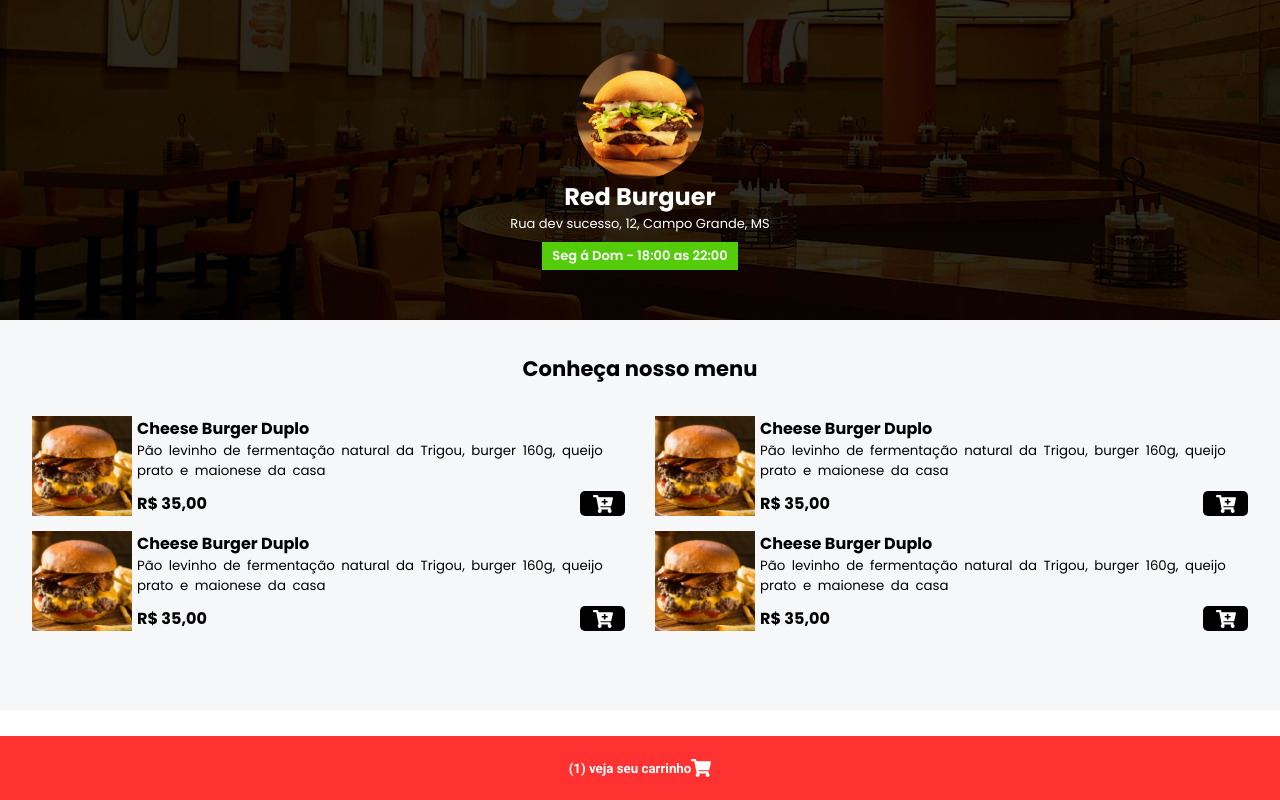
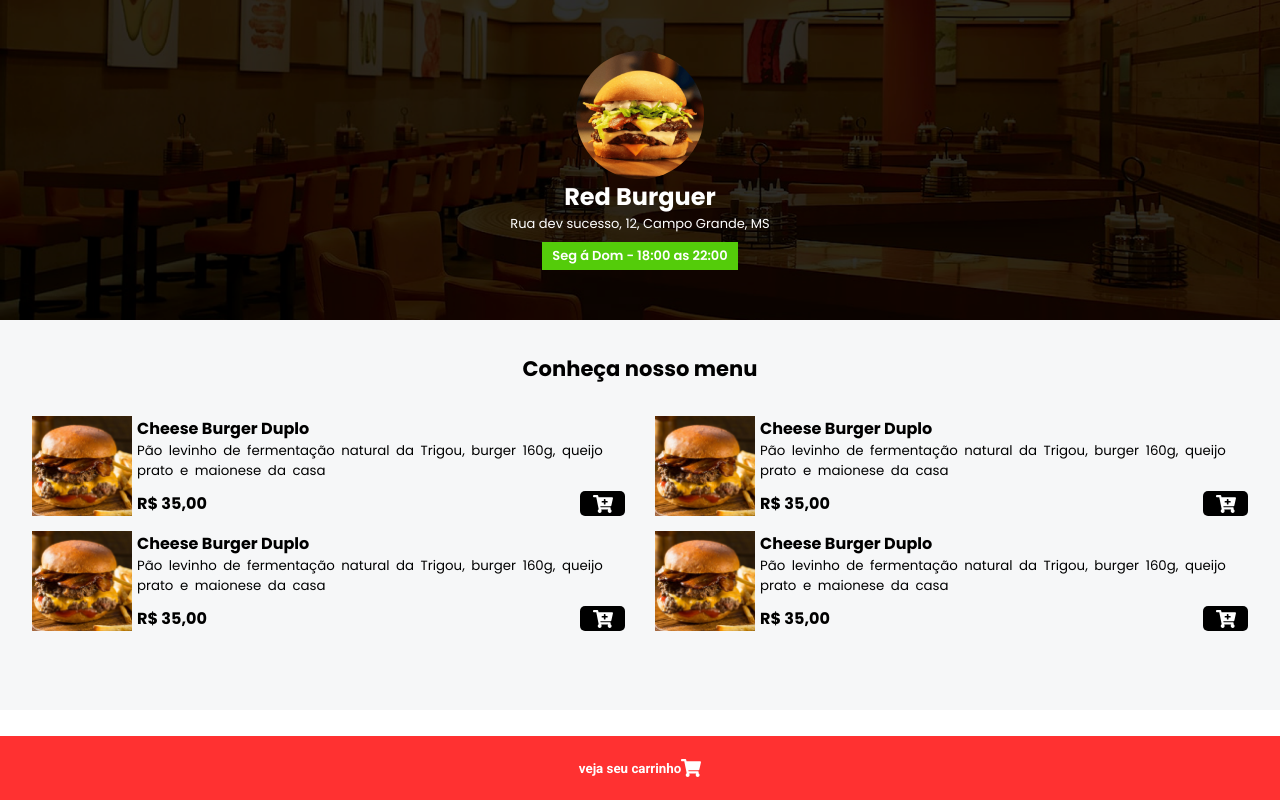
Before and after one commit to LucianoSilva-Dev/cardapio_hamburgueria, a React (Create React App) app in the folder projeto/: page / in a window 1280 px wide. Built offline with nearby package versions, Linux system fonts and the light colour scheme.

Commit message:
Retirado '(1) ' do texto do button

```diff
--- a/projeto/src/components/CartFooter.js
+++ b/projeto/src/components/CartFooter.js
@@ -4,7 +4,7 @@ import Styles from './CartFooter.module.css';
 function CartFooter({clickHandler}){
     return (
         <div className={Styles.box}>
-            <button onClick={() => clickHandler(true)} className={Styles.text}>(1) veja seu carrinho <FaShoppingCart size={20} color='white'/></button>
+            <button onClick={() => clickHandler(true)} className={Styles.text}>veja seu carrinho <FaShoppingCart size={20} color='white'/></button>
         </div>
     )
 }
```
